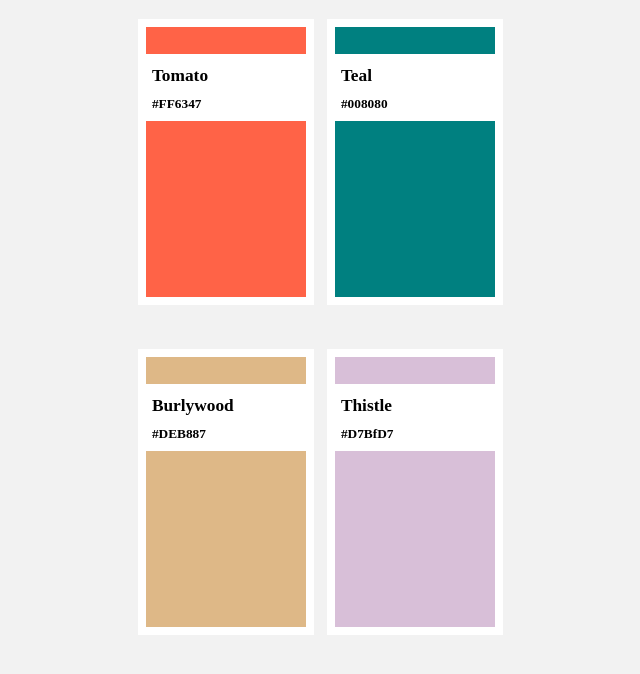
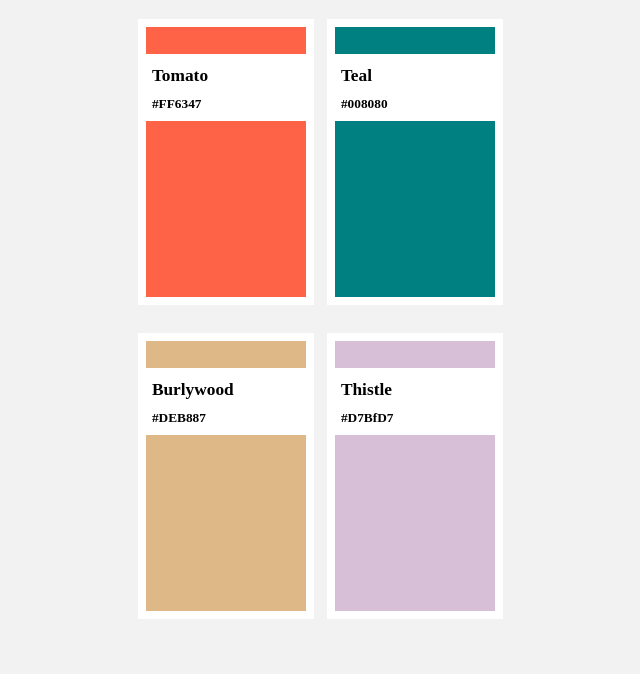
Before and after one commit to alysonnyang/kokoa-clone, a plain HTML site: page challenge/challenge_3.html in a window 1280 px wide. Shown: the part 72-746 px from the top of the page, without its empty margins (320-960 px from the left). Drawn offline with Linux system fonts and the light colour scheme.

Commit message:
Update challenge_3.html

```diff
--- a/challenge/challenge_3.html
+++ b/challenge/challenge_3.html
@@ -21,7 +21,7 @@ https://htmlpreview.github.io/?https://github.com/alysonnyang/kokoa-clone/blob/m
         }
         main {
             margin: 0px;
-            height: 77vh;
+            height: 600px;
             width: 365px;
             display: flex;
             flex-direction: column;
```
